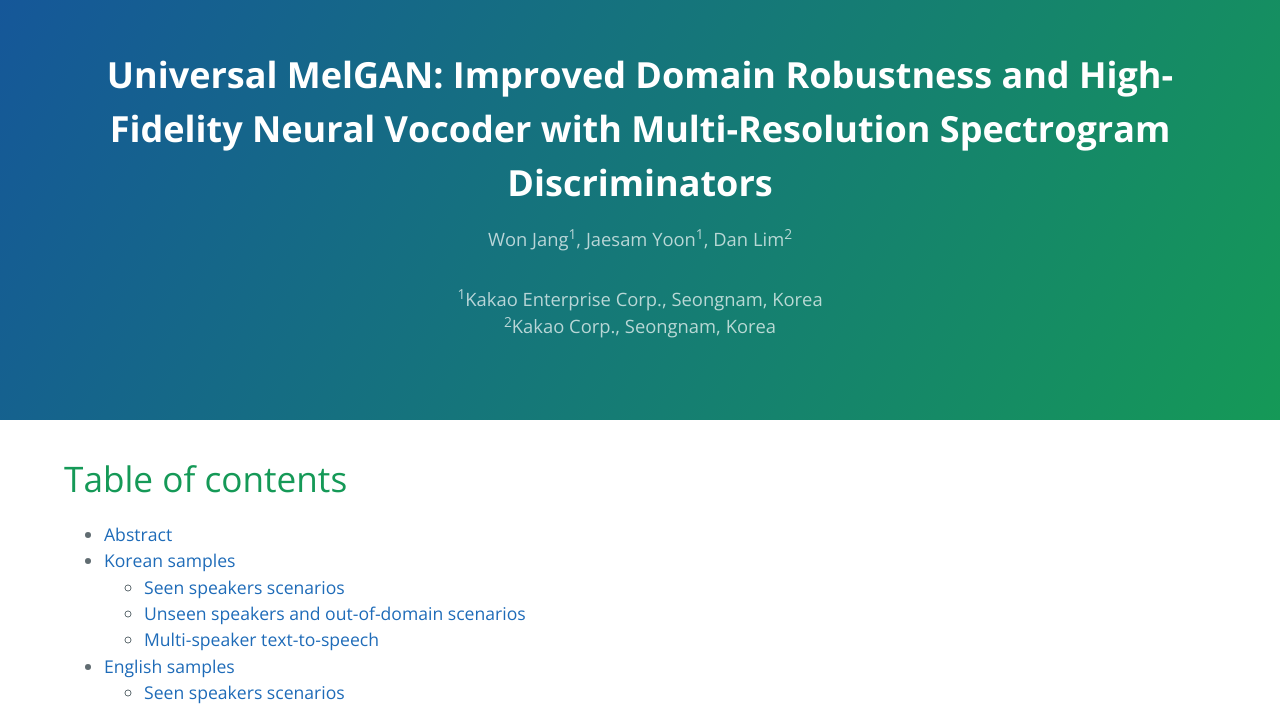
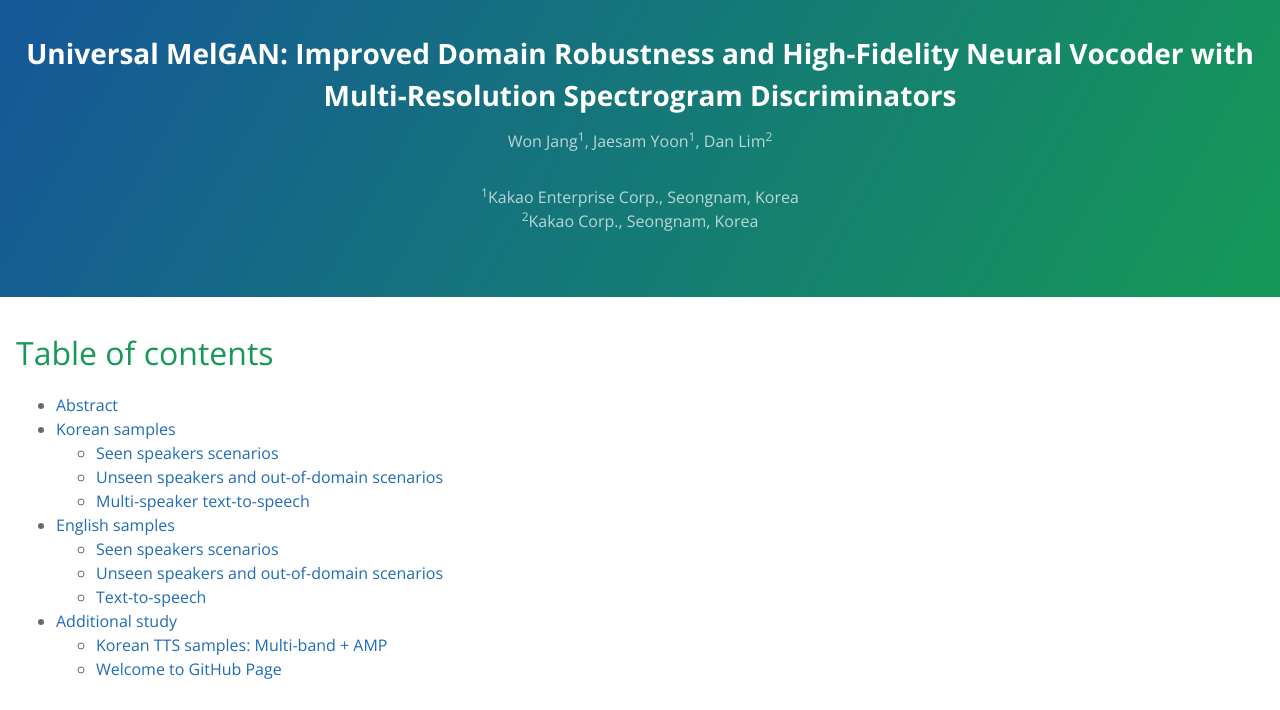
Before and after one commit to kallavinka8045/icassp2021, a Jekyll site: the page built from index.md, in a window 1280 px wide. Shown: the top 710 px of the page. Built offline with Jekyll 4.4.1, drawn with Linux system fonts in a browser that asks for light colours; our own code applies the rules of GitHub Pages for plain Markdown files.

Commit message:
Update variables.scss

```diff
--- a/_sass/variables.scss
+++ b/_sass/variables.scss
@@ -1,6 +1,6 @@
 // Breakpoints
-$large-breakpoint: 96em !default;
-$medium-breakpoint: 63em !default;
+$large-breakpoint: 128em !default;
+$medium-breakpoint: 84em !default;
 
 // Headers
 $header-heading-color: #fff !default;
```
